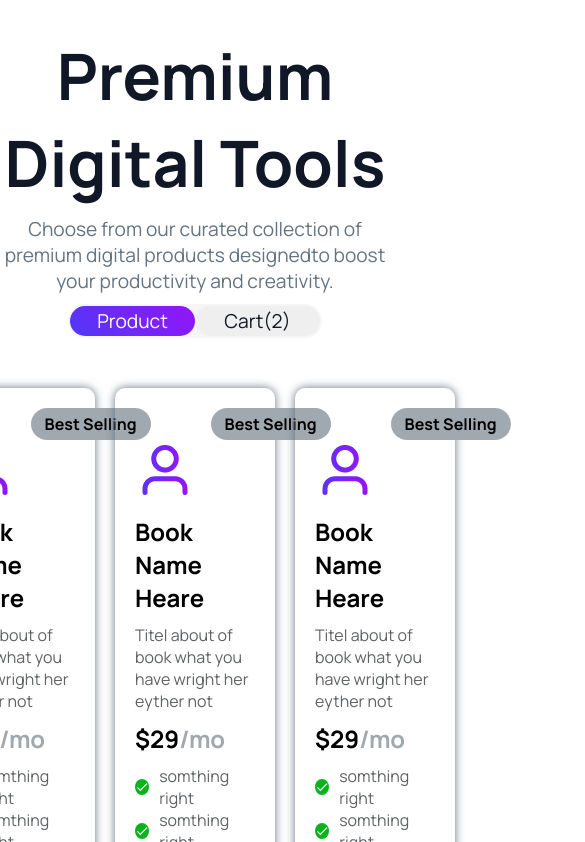
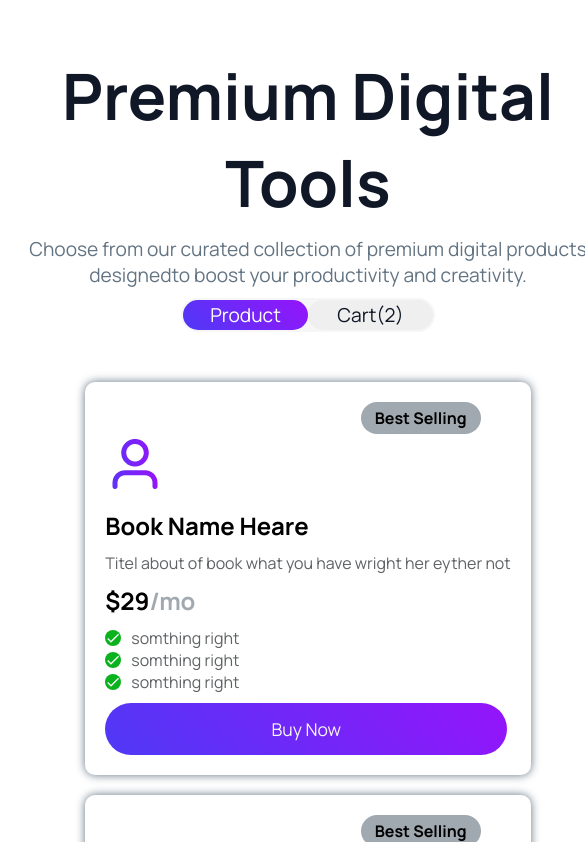
Before and after one commit to sheikhmhummadhasan/PH-Assinment-6, a React (Vite) app: page / in a window 390 px wide. Shown: the part 1481-2323 px from the top of the page, 585 px wide, since content can reach past the window. Built offline with nearby package versions, Linux system fonts and the light colour scheme.

Commit message:
make it more pixel prefect

```diff
--- a/src/Components/Css-/GetStart.css
+++ b/src/Components/Css-/GetStart.css
@@ -1,27 +1,31 @@
-.get-start{
+.get-start {
     max-width: 1480px;
     width: 100%;
     display: flex;
     flex-direction: column;
     margin: 50px auto;
 }
-.started-cards{
+
+.started-cards {
     display: grid;
-    grid-template-columns: repeat(3,1fr);
+    grid-template-columns: repeat(3, 1fr);
     gap: 20px;
 }
-.started-cart{
+
+.started-cart {
     box-shadow: 4px 5px 10px #1010103f;
     padding: 20px;
     text-align: center;
     border-radius: 10px;
     margin-top: 50px;
 }
-.started-cart h3{
+
+.started-cart h3 {
     margin: 10px 0px;
     font-size: 2rem;
 }
-.end{
+
+.end {
     background: linear-gradient(45deg,
             #4F39F6,
             #9514FA);
@@ -34,9 +38,28 @@
     color: azure;
     margin-left: 90%;
 }
+
 .end span {
     color: beige;
 }
-.margin{
+
+.margin {
     margin-top: 150px;
 }
+
+@media screen and (max-width:576px) {
+    .started-cards {
+        display: grid;
+        grid-template-columns: repeat(1, 1fr);
+        gap: 20px;
+    }
+    .rander{
+        width: 576px;
+        padding: 20px;
+    }
+    .get-start{
+        width: 576px;
+        padding: 20px;
+    }
+
+}
--- a/src/Components/Css-/RanderingCart.css
+++ b/src/Components/Css-/RanderingCart.css
@@ -125,3 +125,10 @@
     );
     color: white !important;
 }
+@media screen and (max-width:576px) {
+    .rander-box-2{
+    display: grid;
+    grid-template-columns: repeat(1,1fr);
+    gap: 20px;
+}
+}
--- a/src/Components/Simple_transperent.jsx
+++ b/src/Components/Simple_transperent.jsx
@@ -8,10 +8,6 @@ const Simple_transperent = () => {
                 <div className="rander-box-1">
                     <h1>Simple, Transparent Pricing</h1>
                     <p>Choose the plan that fits your needs. Upgrade or downgrade anytime.</p>
-                    <div className="toggel-btn">
-                        <button className="toggel-deafult">Product</button>
-                        <button className="toggel">Cart(2)</button>
-                    </div>
                 </div>
                 <div className="rander-box-2">
 
```
Lines whose indentation alone changed are shown as unchanged.
